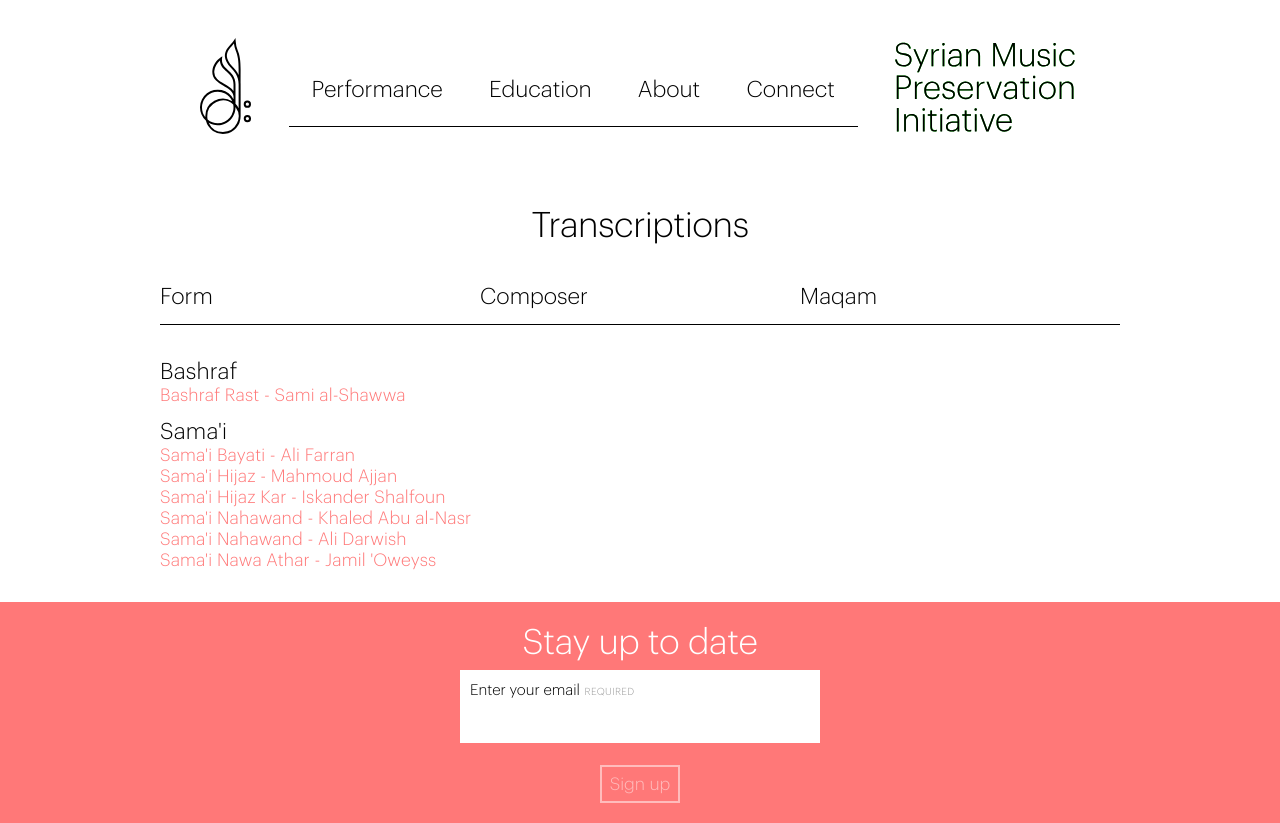
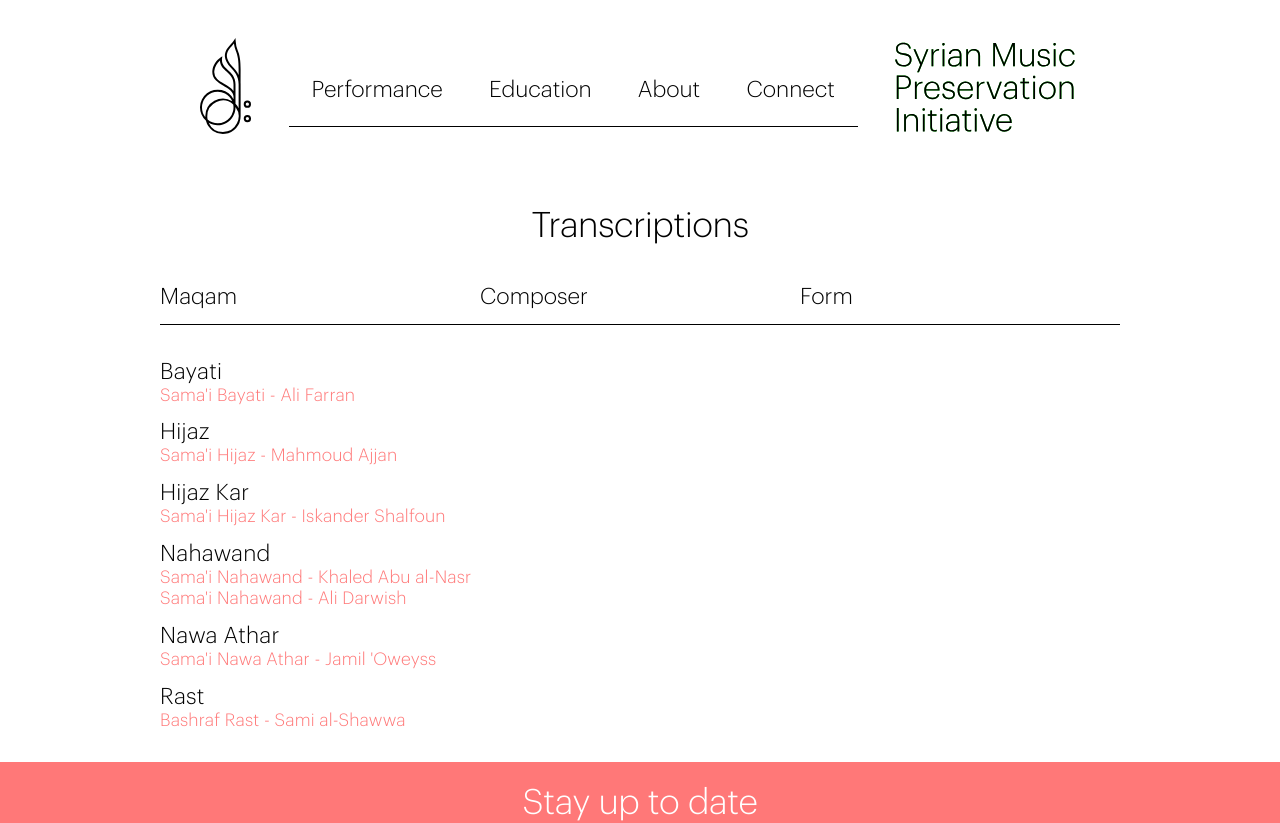
Before and after one commit to SyrianMusic/syrian-music-www, a Next.js app: page /education/transcriptions in a window 1280 px wide. Shown: the top 823 px of the page. Built offline with nearby package versions, Linux system fonts and the light colour scheme.

Commit message:
change order of transcription filters (#65)

```diff
--- a/pages/education/transcriptions.js
+++ b/pages/education/transcriptions.js
@@ -134,15 +134,16 @@ const sortSections = (sections) =>
 
 const tabs = [
   {
-    id: 'form',
-    label: 'Form',
+    id: 'maqam',
+    label: 'Maqam',
     panel: (
       <SortedList
         className="page-Transcriptions-panel"
-        sections={sortSections(transcriptionsByForm)}
+        sections={sortSections(transcriptionsByMaqam)}
       />
     ),
   },
+
   {
     id: 'composer',
     label: 'Composer',
@@ -154,12 +155,12 @@ const tabs = [
     ),
   },
   {
-    id: 'maqam',
-    label: 'Maqam',
+    id: 'form',
+    label: 'Form',
     panel: (
       <SortedList
         className="page-Transcriptions-panel"
-        sections={sortSections(transcriptionsByMaqam)}
+        sections={sortSections(transcriptionsByForm)}
       />
     ),
   },
```
